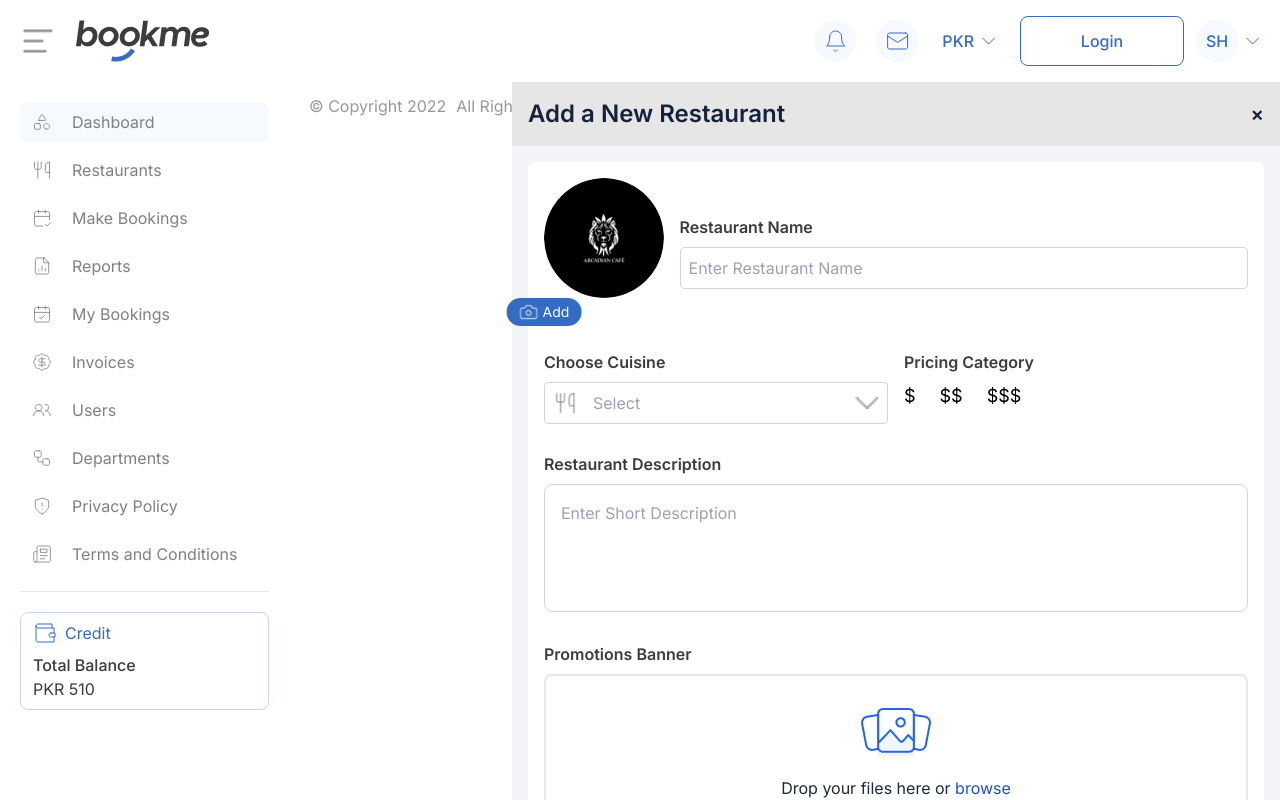
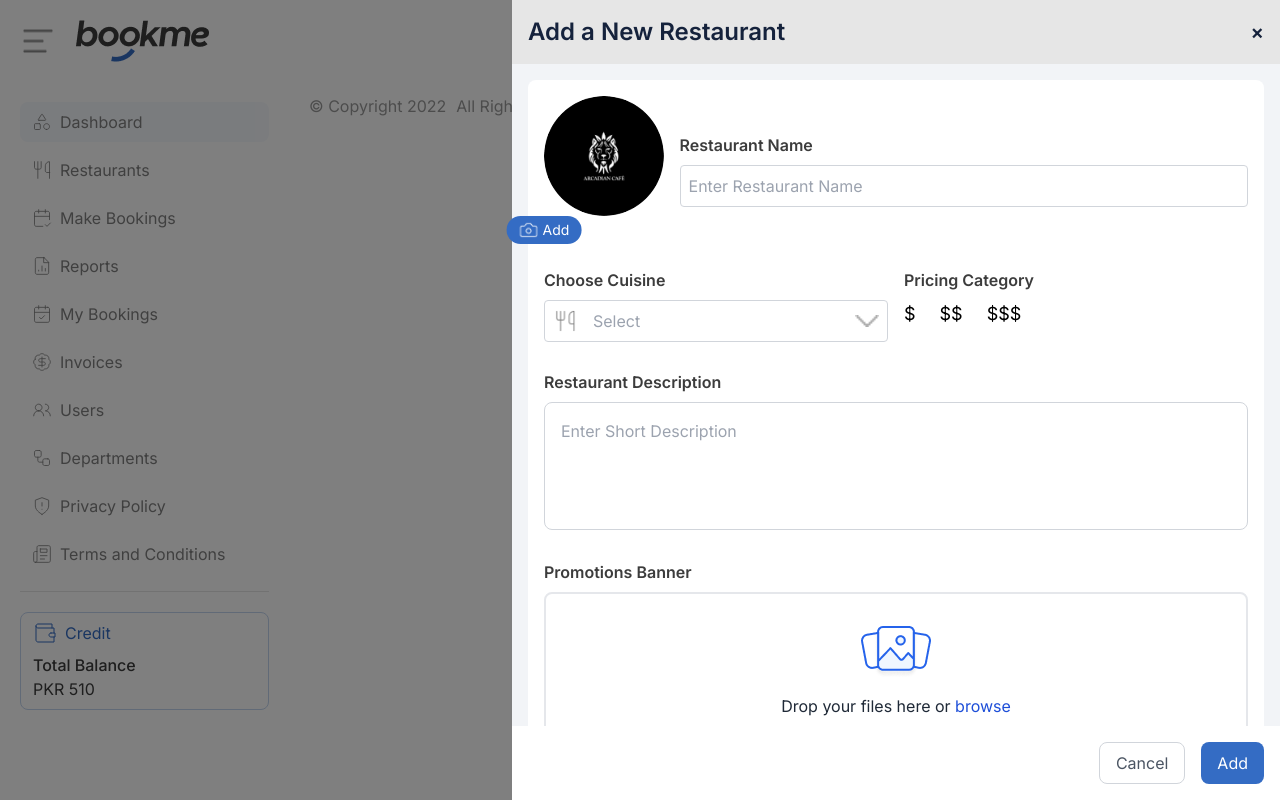
Before and after one commit to BilalHaider20/restaurant-portal, a Next.js app: page /en/profiles in a window 1280 px wide. Shown: the top 800 px of the page. Built offline with nearby package versions, Linux system fonts and the light colour scheme.

Commit message:
Added sidebar navigation, added modal functionality

```diff
--- a/src/app/[locale]/restaurants/page.jsx
+++ b/src/app/[locale]/restaurants/page.jsx
@@ -5,29 +5,26 @@ import RestaurantCard from "../../components/RestaurantCard";
 import AddBtn from "../../components/buttons/AddBtn";
 import SearchInput from "@/app/components/SearchInput";
 import FilterDropDown from "../../components/buttons/FilterDropDown";
-import RestaurantModal from "@/app/components/RestaurantModal";
-
+import RestaurantModal from "../../components/RestaurantModal";
 
 const Page = () => {
   const t = useTranslations('restaurants');
-  const [isModalOpen, setModalOpen] = useState(false);
+  const [isModalOpen, setIsModalOpen] = useState(false);
 
-  const handleAddClick = () => {
-    setModalOpen(true);
-  };
+  const handleOpenModal = () => {
 
-  const closeModal = () => {
-    setModalOpen(false);
-  };
+    console.log("Open modal clicked");
+    setIsModalOpen(true)};
+  const handleCloseModal = () => setIsModalOpen(false);
 
   return (
-    <div className="bg-bg-highlight w-full max-w-[1150px] mx-auto p-4">
+    <div className="bg-bg-highlight w-full mx-auto p-4 h-screen overflow-y-auto">
       <div className="flex flex-col sm:flex-row justify-between items-center">
         <h1 className="text-2xl sm:text-[32px] font-semibold">{t("restaurantListing")}</h1>
         <div className="flex flex-col sm:flex-row items-center gap-2">
           <SearchInput width="100%" smWidth="379px" height="44px" />
           <FilterDropDown />
-          <AddBtn onClick={handleAddClick} />
+          <AddBtn onClick={handleOpenModal} />
         </div>
       </div>
       <div className="flex flex-col gap-3 mt-4">
@@ -36,7 +33,7 @@ const Page = () => {
         <RestaurantCard />
         <RestaurantCard />
       </div>
-      {isModalOpen && <RestaurantModal onClose={closeModal} />}
+      {isModalOpen && <RestaurantModal onClose={handleCloseModal} />}
     </div>
   );
 };
--- a/src/app/components/RestaurantModal.jsx
+++ b/src/app/components/RestaurantModal.jsx
@@ -1,5 +1,5 @@
 "use client";
-import React, { useState } from 'react';
+import React, { useState, useEffect } from 'react';
 import Image from 'next/image';
 import Icons from '../../../public/images/kit.png';
 import vector from '../../../public/images/vector.png';
@@ -8,30 +8,35 @@ import Link from 'next/link';
 import profile from '../../../public/images/profile.png';
 import camera from '../../../public/images/camera.png';
 
-const RestaurantModal = () => {
-  const [ismodalclose,setismodalclose] =useState(false);
-  const HandleModal =()=>{
-    setismodalclose(true);
-  }
+const RestaurantModal = ({ onClose }) => {
+  const [isModalOpen, setIsModalOpen] = useState(false);
 
+  useEffect(() => {
+    setIsModalOpen(true);
+    return () => setIsModalOpen(false);
+  }, []);
 
-
+  const handleModalClose = () => {
+    setIsModalOpen(false);
+    setTimeout(onClose, 300);
+  };
 
   return (
-    <div className={`w-full h-[1123px] max-w-3xl bg-[#F2F4F7] min-h-screen absolute  mx-auto transition-all ease-linear transform
-      ${ismodalclose ? 'right-[-800px] ': 'right-0'}
+    <div className={`fixed inset-0 bg-black bg-opacity-50 flex items-center justify-end z-50`}>
+      <div className={`w-full h-full max-w-3xl bg-[#F2F4F7] min-h-screen transition-transform duration-300
+        ${isModalOpen ? 'transform translate-x-0' : 'transform translate-x-full'}
       `}>
         <div className="font-semibold text-[#15223C] bg-[#E6E6E6] w-full p-4 flex justify-between items-center">
           <h2 className="text-xl sm:text-2xl">Add a New Restaurant</h2>
-        <button className="text-xl" onClick={HandleModal}>&times;</button>
+          <button className="text-xl" onClick={handleModalClose}>&times;</button>
         </div>
 
         <div className="bg-white rounded-lg m-4 p-4 space-y-6">
           <div className="flex flex-col sm:flex-row items-center gap-4">
-          <div className="relative ">
-            <Image src={profile} alt="Restaurant Profile" width={148} height={153} className="  rounded-full" />
-            <button className=" m-l-3  transform -translate-x-1/2 bg-primary-blue text-white rounded-full px-3 py-1 flex items-center text-sm">
-              <Image src={camera} alt="Camera" width={20} height={20} className="mr-1 " />
+            <div className="relative">
+              <Image src={profile} alt="Restaurant Profile" width={148} height={153} className="rounded-full" />
+              <button className="m-l-3 transform -translate-x-1/2 bg-primary-blue text-white rounded-full px-3 py-1 flex items-center text-sm">
+                <Image src={camera} alt="Camera" width={20} height={20} className="mr-1" />
                 Add
               </button>
             </div>
@@ -40,29 +45,27 @@ const RestaurantModal = () => {
               <input type="text" className="border border-gray-300 w-full p-2 rounded" placeholder="Enter Restaurant Name" />
             </div>
           </div>
-        <div className="">
 
           <div className="flex flex-col sm:flex-row gap-4">
-          <div className="w-[299px] sm:w-1/2  ">
+            <div className="w-[299px] sm:w-1/2">
               <label className="block text-[#3C3C3C] font-semibold mb-2">Choose Cuisine</label>
-            <div className="flex items-center border border-gray-300  rounded overflow-hidden">
+              <div className="flex items-center border border-gray-300 rounded overflow-hidden">
                 <div className="p-2">
                   <Image src={Icons} alt="Cuisine icon" width={24} height={24} />
                 </div>
-              <input type="text" className="flex-grow p-2 " placeholder="Select" />
+                <input type="text" className="flex-grow p-2" placeholder="Select" />
                 <div className="p-2">
                   <Image src={vector} alt="Vector icon" width={24} height={24} />
                 </div>
               </div>
             </div>
 
-          <div className="w-[191px] sm:w-1/2 ">
+            <div className="w-[191px] sm:w-1/2">
               <label className="block text-[#3C3C3C] font-semibold mb-2">Pricing Category</label>
               <div className="flex items-center space-x-6">
                 {['$', '$$', '$$$'].map((price, index) => (
                   <button key={index} className="text-lg cursor-pointer hover:text-primary-blue">{price}</button>
                 ))}
-              </div>
               </div>
             </div>
           </div>
@@ -88,7 +91,7 @@ const RestaurantModal = () => {
         </div>
 
         <div className="absolute bottom-0 left-0 right-0 bg-white p-4 flex justify-end space-x-4">
-        <button className="px-4 py-2 text-gray-600 bg-white border border-gray-300 rounded-lg hover:bg-gray-100" onClick={HandleModal}>
+          <button className="px-4 py-2 text-gray-600 bg-white border border-gray-300 rounded-lg hover:bg-gray-100" onClick={handleModalClose}>
             Cancel
           </button>
           <button className="px-4 py-2 text-white bg-primary-blue rounded-lg hover:bg-blue-600">
@@ -96,6 +99,7 @@ const RestaurantModal = () => {
           </button>
         </div>
       </div>
+    </div>
   );
 };
 
--- a/src/app/components/buttons/AddBtn.jsx
+++ b/src/app/components/buttons/AddBtn.jsx
@@ -3,12 +3,12 @@ import images from '../../../../public/images/index'
 import Image from 'next/image'
 import { useTranslations } from 'next-intl'
 
-const AddBtn = () => {
+const AddBtn = ({ onClick }) => {
   const t = useTranslations('AddBtn');
   return (
     <div>
       <button className='w-[170px] h-[44px] bg-primary-blue rounded-lg text-white
-      flex flex-row justify-center items-center gap-2'>
+      flex flex-row justify-center items-center gap-2' onClick={onClick}>
         <Image
         src={images.plusSquare}
         alt=''
--- a/src/app/components/sidebar/Menu.jsx
+++ b/src/app/components/sidebar/Menu.jsx
@@ -3,21 +3,23 @@ import React, { useState } from 'react';
 import Image from 'next/image';
 import { useTranslations } from 'next-intl';
 import images from '../../../../public/images/navbar';
+import Link from 'next/link';
 
-const Menu = ({sidebarOpen}) => {
+
+const Menu = ({ sidebarOpen }) => {
 
   const t = useTranslations('sidebar')
   const data = [
-    { text: t('dashboard'), icon: images.dashboard },
-    { text: t('restaurant'), icon: images.restaurant },
-    { text: t('make_bookings'), icon: images.make_bookings },
-    { text: t('reports'), icon: images.reports },
-    { text: t('my_bookings'), icon: images.my_bookings },
-    { text: t('invoices'), icon: images.invoice },
-    { text: t('users'), icon: images.users },
-    { text: t('departments'), icon: images.departments },
-    { text: t('privacy'), icon: images.privacy },
-    { text: t('terms'), icon: images.newspaper }
+    { text: t('dashboard'), icon: images.dashboard, href: '/en/dashboard' },
+    { text: t('restaurant'), icon: images.restaurant, href: '/en/restaurants' },
+    { text: t('make_bookings'), icon: images.make_bookings, href: '/en/dashboard' },
+    { text: t('reports'), icon: images.reports, href: '/en/dashboard' },
+    { text: t('my_bookings'), icon: images.my_bookings, href: '/en/dashboard' },
+    { text: t('invoices'), icon: images.invoice, href: '/en/dashboard' },
+    { text: t('users'), icon: images.users, href: '/en/dashboard' },
+    { text: t('departments'), icon: images.departments, href: '/en/dashboard' },
+    { text: t('privacy'), icon: images.privacy, href: '/en/dashboard' },
+    { text: t('terms'), icon: images.newspaper, href: '/en/dashboard' }
   ];
 
   const [current, setCurrent] = useState(t('dashboard'));
@@ -26,15 +28,17 @@ const Menu = ({sidebarOpen}) => {
     <ul>
       {data.map((e, index) => (
         <li className={`${current === e.text ? `bg-bg-highlight` : ``} cursor-pointer rounded-lg  text-light-text flex gap-5 items-center py-2 px-3 mt-2 `} key={index} onClick={() => setCurrent(e.text)}>
-          <span>
+          <Link href={e.href} passHref>
+            <span className='flex gap-2'>
               <Image
                 src={e.icon}
                 alt={`${e.text} icon`}
                 width={20}
                 height={20}
               />
+              {sidebarOpen && <span>{e.text}</span>}
             </span>
-          { sidebarOpen && <span>{e.text}</span>}
+          </Link>
         </li>
       ))}
     </ul>
```
Also changed, not shown: src/app/components/RestaurantCard.jsx (indentation only). Lines whose indentation alone changed are shown as unchanged.
